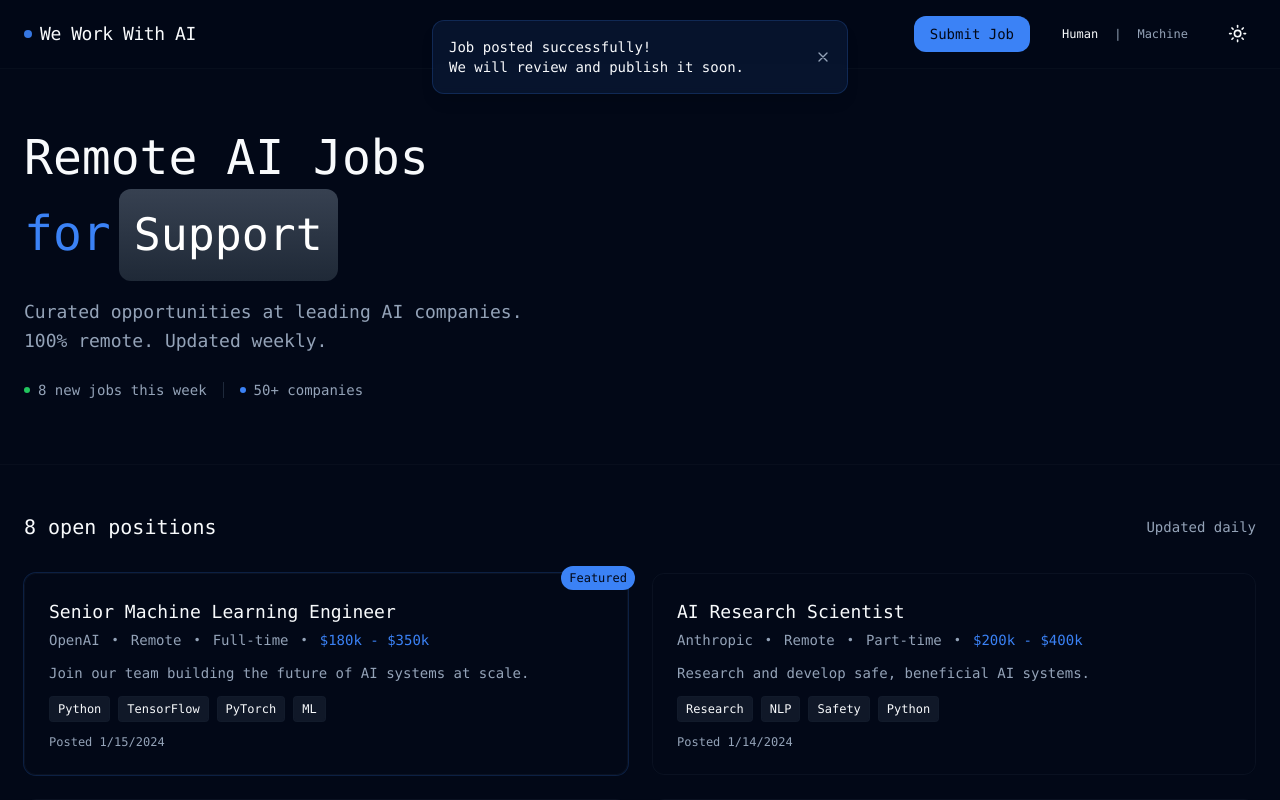
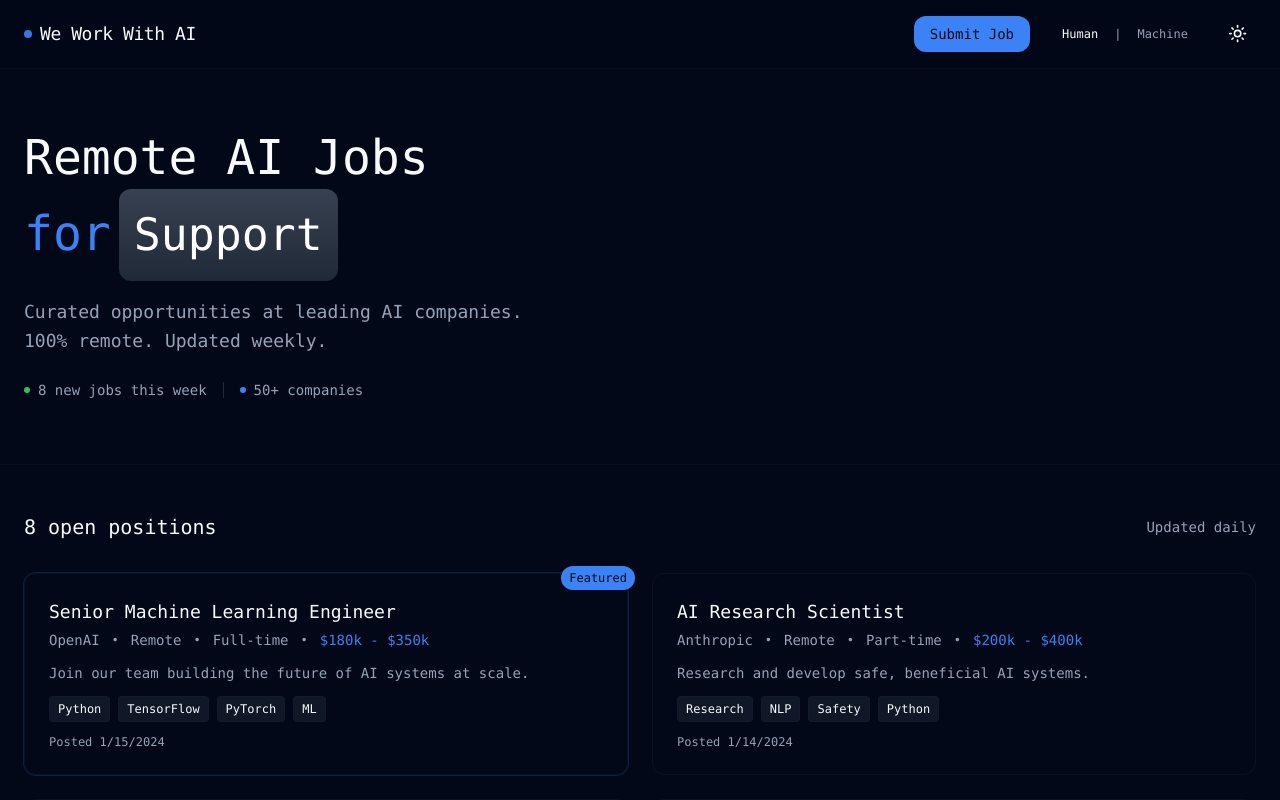
Before and after one commit to hriosnl/we-work-with-ai, a Next.js app: page / in a window 1280 px wide. Shown: the top 800 px of the page. Built offline with nearby package versions, Linux system fonts and the light colour scheme.

Commit message:
update notification test

```diff
--- a/src/app/page.tsx
+++ b/src/app/page.tsx
@@ -11,7 +11,7 @@ import { Notification } from "@/components/ui/notification";
 export default function HomePage() {
   const [isAiMode, setIsAiMode] = useState(false);
   const [isJobPostModalOpen, setIsJobPostModalOpen] = useState(false);
-  const [showNotification, setShowNotification] = useState(true);
+  const [showNotification, setShowNotification] = useState(false);
 
   const handleJobSubmissionSuccess = () => {
     setIsJobPostModalOpen(false);
```
